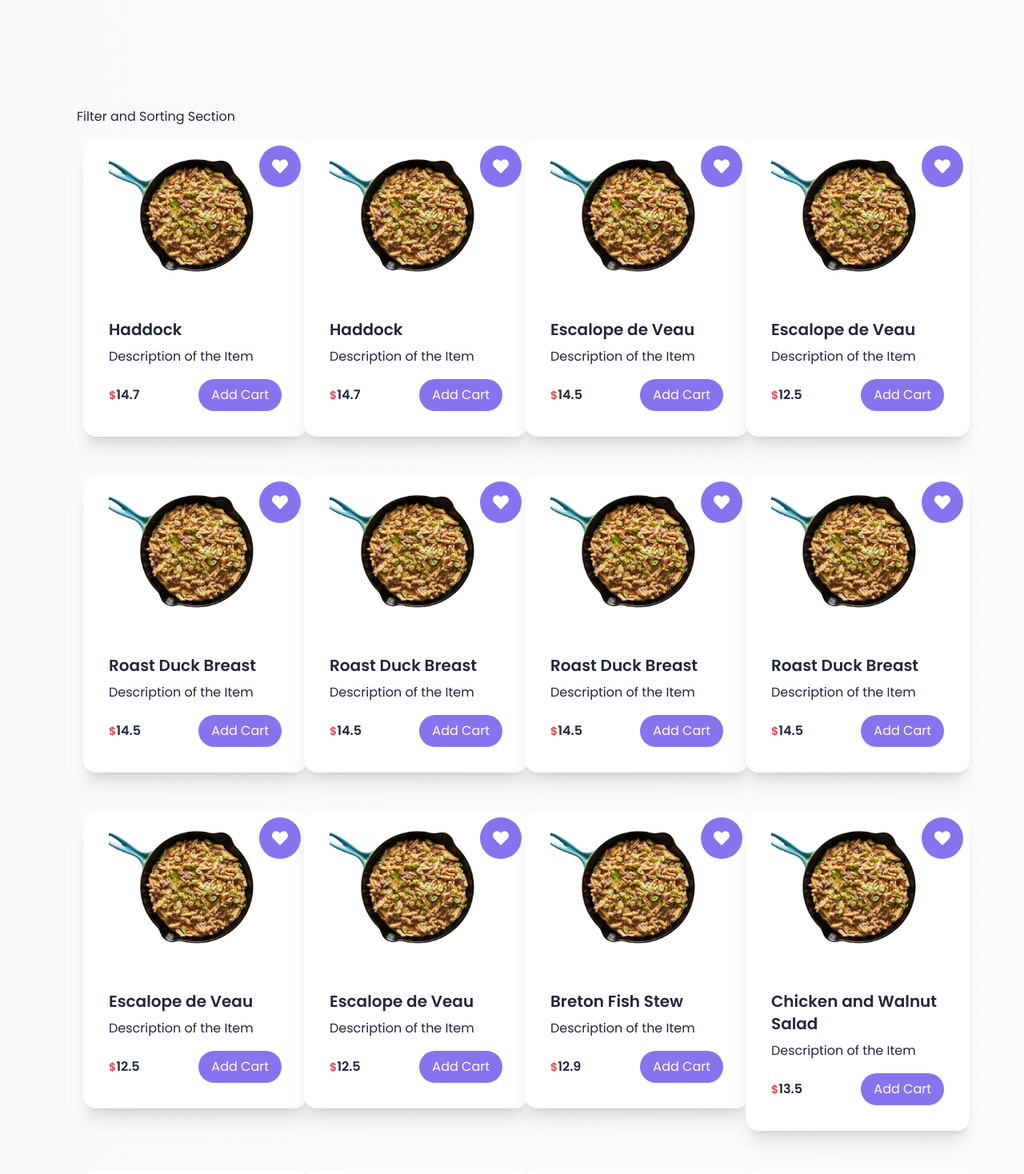
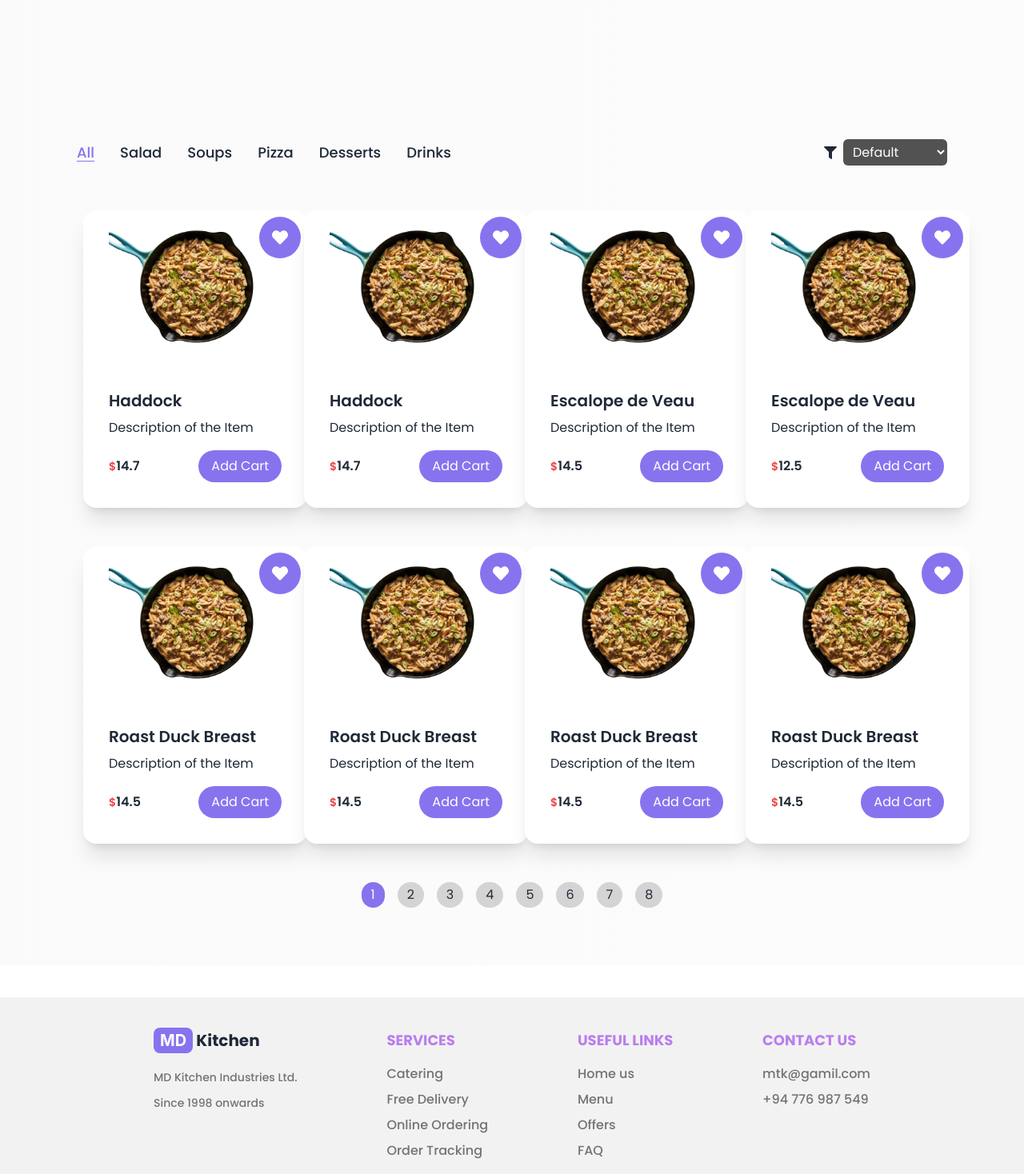
Before and after one commit to parmilan1998/mern-food-shop, a React (Vite) app in the folder client/: page /menu in a window 1280 px wide. Shown: the part 540-2008 px from the top of the page at 80% size. Built offline with nearby package versions, Linux system fonts and the light colour scheme; a web font is replaced by a local one.

Commit message:
Menu section UI Design

```diff
--- a/client/src/components/Cards.jsx
+++ b/client/src/components/Cards.jsx
@@ -11,7 +11,7 @@ const Cards = ({ item }) => {
   }
   return (
     <div className='my-2'>
-      <div className='card w-[280px] bg-base-100 shadow-xl relative m-2'>
+      <div className='flex justify-center card w-[280px] bg-base-100 shadow-xl relative m-2'>
         <div
           className={` z-10 rating gap-1 absolute right-2 top-2 p-4 heartStar bg-primaryBlue hover:bg-neutral-600 rounded-full font-semibold ${
             isHeartFill ? 'text-rose-600' : 'text-white'
--- a/client/src/pages/shop/Menu.jsx
+++ b/client/src/pages/shop/Menu.jsx
@@ -1,11 +1,14 @@
 import React, { useEffect, useState } from 'react'
 import Cards from '../../components/Cards'
+import { FaFilter } from 'react-icons/fa'
 
 const Menu = () => {
   const [menu, setMenu] = useState([])
   const [filteredItems, setFilteredItems] = useState([])
   const [selectCategory, setSelectCategory] = useState('all') // Category Selection default = all
   const [sortOption, setSortOption] = useState('default') // sorting option = default
+  const [currentPage, setCurrentPage] = useState(1)
+  const [itemPerPage] = useState(8)
 
   // Fetch Data
   useEffect(() => {
@@ -31,12 +34,14 @@ const Menu = () => {
         : menu.filter((item) => item.category === category)
     setFilteredItems(filtered)
     setSelectCategory(category)
+    setCurrentPage(1)
   }
 
   // ShowAll data
   const showAll = () => {
     setFilteredItems(menu)
     setSelectCategory('all')
+    setCurrentPage(1)
   }
 
   // Sorting data
@@ -60,7 +65,14 @@ const Menu = () => {
         break
     }
     setFilteredItems(sortItems)
+    setCurrentPage(1)
   }
+
+  // Pagination
+  const indexOfLastItem = currentPage * itemPerPage
+  const indexOfFirstItem = indexOfLastItem - itemPerPage // Fix the typo here
+  const currentItems = filteredItems.slice(indexOfFirstItem, indexOfLastItem)
+  const paginate = (pageNumber) => setCurrentPage(pageNumber)
 
   return (
     <div>
@@ -84,13 +96,113 @@ const Menu = () => {
             </button>
           </div>
         </div>
-        <div className=''>
-          <div>Filter and Sorting Section</div>
-          <div className='grid md:grid-cols-4 sm:grid-cols-2 grid-cols-1 gap-4'>
-            {filteredItems.map((item) => (
-              <Cards key={item._id} item={item} />
-            ))}
+        <div className='flex flex-col md:flex-row md:justify-between items-center'>
+          {/* Category Button */}
+          <div className='flex flex-row justify-start md:item-center md:gap-8 gap-8 flex-wrap text-lg font-medium my-10'>
+            <button
+              onClick={showAll}
+              className={
+                selectCategory === 'all'
+                  ? 'underline underline-offset-4 text-primaryBlue'
+                  : ''
+              }
+            >
+              All
+            </button>
+            <button
+              onClick={() => filterItems('salad')}
+              className={
+                selectCategory === 'salad'
+                  ? 'underline underline-offset-4 text-primaryBlue'
+                  : ''
+              }
+            >
+              Salad
+            </button>
+            <button
+              onClick={() => filterItems('soup')}
+              className={
+                selectCategory === 'soup'
+                  ? 'underline underline-offset-4 text-primaryBlue'
+                  : ''
+              }
+            >
+              Soups
+            </button>
+            <button
+              onClick={() => filterItems('pizza')}
+              className={
+                selectCategory === 'pizza'
+                  ? 'underline underline-offset-4 text-primaryBlue'
+                  : ''
+              }
+            >
+              Pizza
+            </button>
+            <button
+              onClick={() => filterItems('dessert')}
+              className={
+                selectCategory === 'dessert'
+                  ? 'underline underline-offset-4 text-primaryBlue'
+                  : ''
+              }
+            >
+              Desserts
+            </button>
+            <button
+              onClick={() => filterItems('drinks')}
+              className={
+                selectCategory === 'drinks'
+                  ? 'underline underline-offset-4 text-primaryBlue'
+                  : ''
+              }
+            >
+              Drinks
+            </button>
           </div>
+          {/* Sorting Option */}
+          <div>
+            <div className='flex justify-end items-center gap-2 my-10'>
+              <FaFilter />
+              <select
+                name='sort'
+                id='sort'
+                value={sortOption}
+                onChange={(e) => handleSortChange(e.target.value)}
+                className='px-2 py-1 rounded-md text-white bg-neutral-600'
+              >
+                <option value='default'>Default</option>
+                <option value='A-Z'>A-Z</option>
+                <option value='Z-A'>Z-A</option>
+                <option value='low-to-high'>Low To High</option>
+                <option value='high-to-low'>High To Low</option>
+              </select>
+            </div>
+          </div>
+        </div>
+        {/* Pagination  */}
+
+        <div className='grid md:grid-cols-4 sm:grid-cols-2 grid-cols-1 gap-4'>
+          {currentItems.map((item) => (
+            <Cards key={item._id} item={item} />
+          ))}
+        </div>
+        <div className='flex justify-center my-8'>
+          {Array.from({
+            length: Math.ceil(filteredItems.length / itemPerPage),
+          }).map((_, index) => (
+            <button
+              key={index + 1}
+              onClick={() => paginate(index + 1)}
+              className={`mx-2 px-3 py-1 rounded-full ${
+                currentPage === index + 1
+                  ? 'text-white bg-primaryBlue'
+                  : 'bg-neutral-300'
+              }`}
+            >
+              {index + 1}
+            </button>
+          ))}
         </div>
       </div>
     </div>
```
